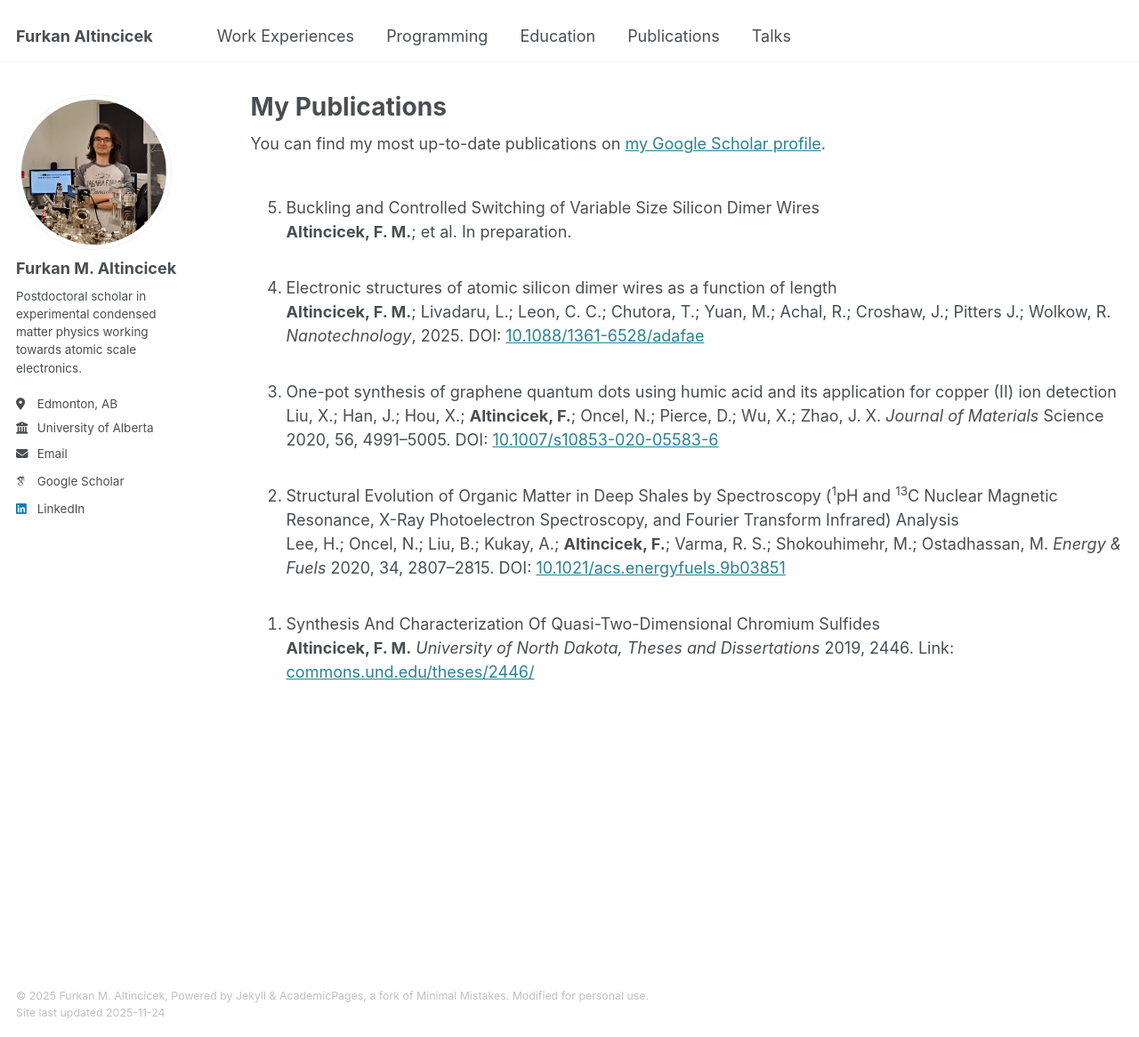
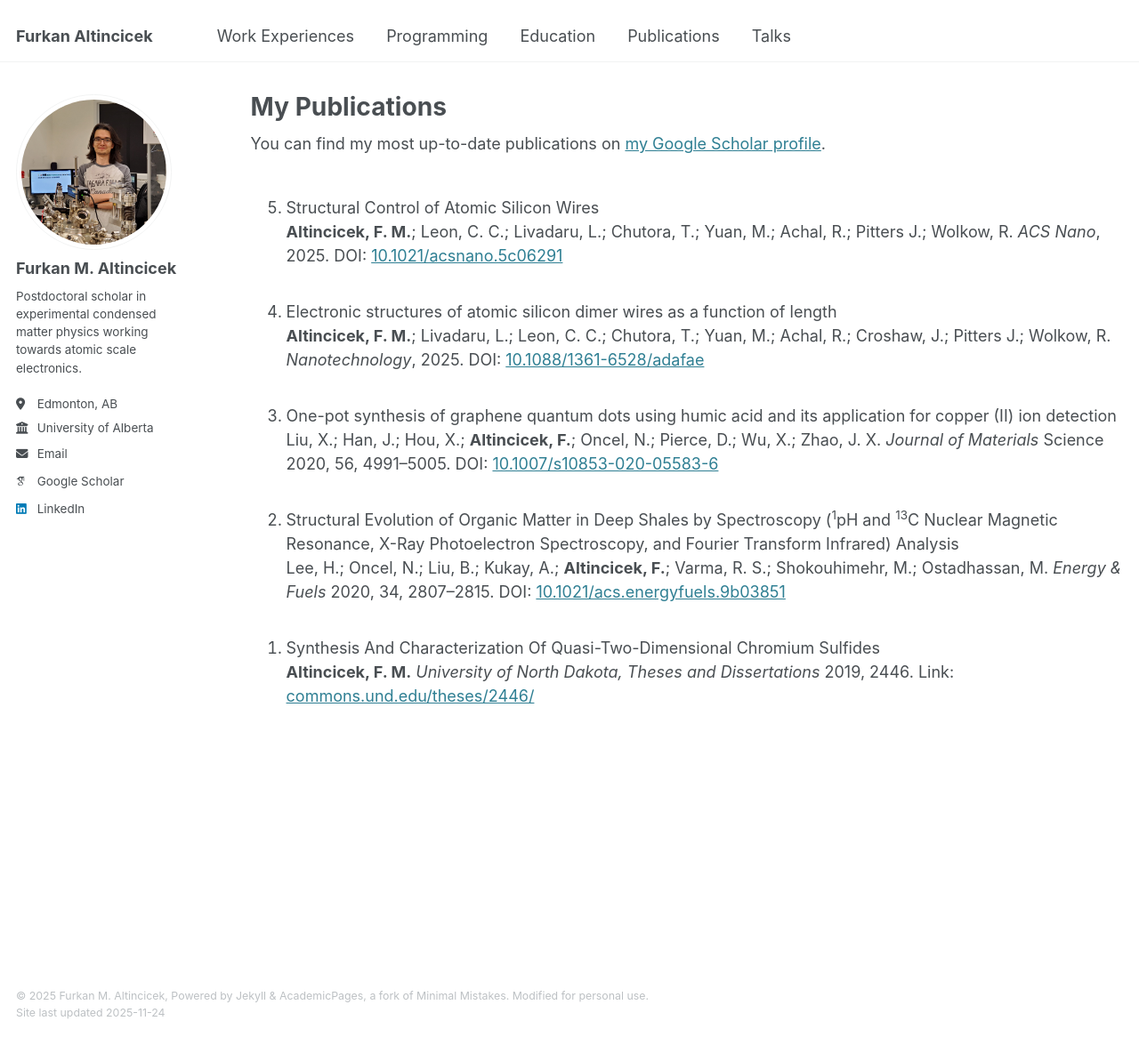
Before and after one commit to faltincicek/faltincicek.github.io, a Jekyll site: the page built from _pages/publications.html, in a window 1280 px wide and 1166 px high. Shown: the whole window at 89% size. Built offline with Jekyll 4.4.1, drawn with Linux system fonts in a browser that asks for light colours; some web fonts are replaced.

Commit message:
Update publications.html

```diff
--- a/_pages/publications.html
+++ b/_pages/publications.html
@@ -9,8 +9,8 @@ You can find my most up-to-date publications on <a href="https://scholar.google.
 
 <ol reversed>
 
-<li>Buckling and Controlled Switching of Variable Size Silicon Dimer Wires<br>
-<b>Altincicek, F. M.</b>; et al. In preparation.</a><br><br>
+<li>Structural Control of Atomic Silicon Wires<br>
+<b>Altincicek, F. M.</b>; Leon, C. C.; Livadaru, L.; Chutora, T.; Yuan, M.; Achal, R.; Pitters J.; Wolkow, R. <i>ACS Nano</i>, 2025. DOI: <a href="https://doi.org/10.1021/acsnano.5c06291">10.1021/acsnano.5c06291</a><br><br>
 </li>
 
 <li>Electronic structures of atomic silicon dimer wires as a function of length<br>
```
